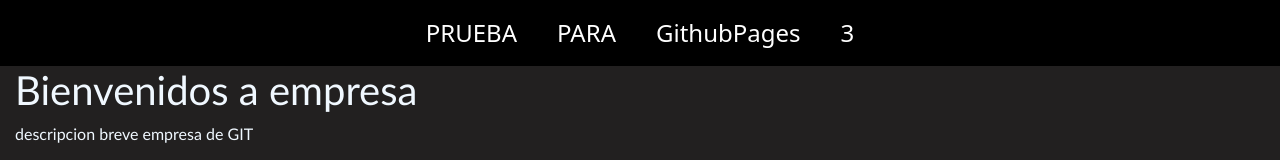
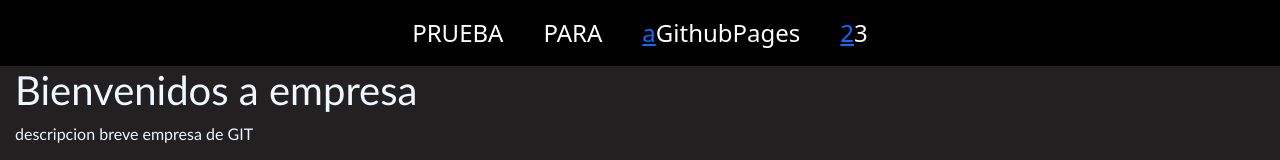
Before and after one commit to LuisMedinaV/ebac-bootstrap, a plain HTML site: page index.html in a window 1280 px wide. Shown: the top 160 px of the page. Drawn offline with nearby package versions, Linux system fonts and the light colour scheme.

Commit message:
Update index.html

```diff
--- a/index.html
+++ b/index.html
@@ -16,8 +16,8 @@
             <ul>
                 <li><a href="#Prueba"></a>PRUEBA</li>
                 <li><a href="#para"></a>PARA</li>
-                <li><a href="#Netlify"></a>GithubPages</li>
-                <li><a href="#Contacto"></a>3</li>
+                <li><a href="#GithubPages">a</a>GithubPages</li>
+                <li><a href="#Contacto">2</a>3</li>
             </ul>
         </nav>
     </header>
```
